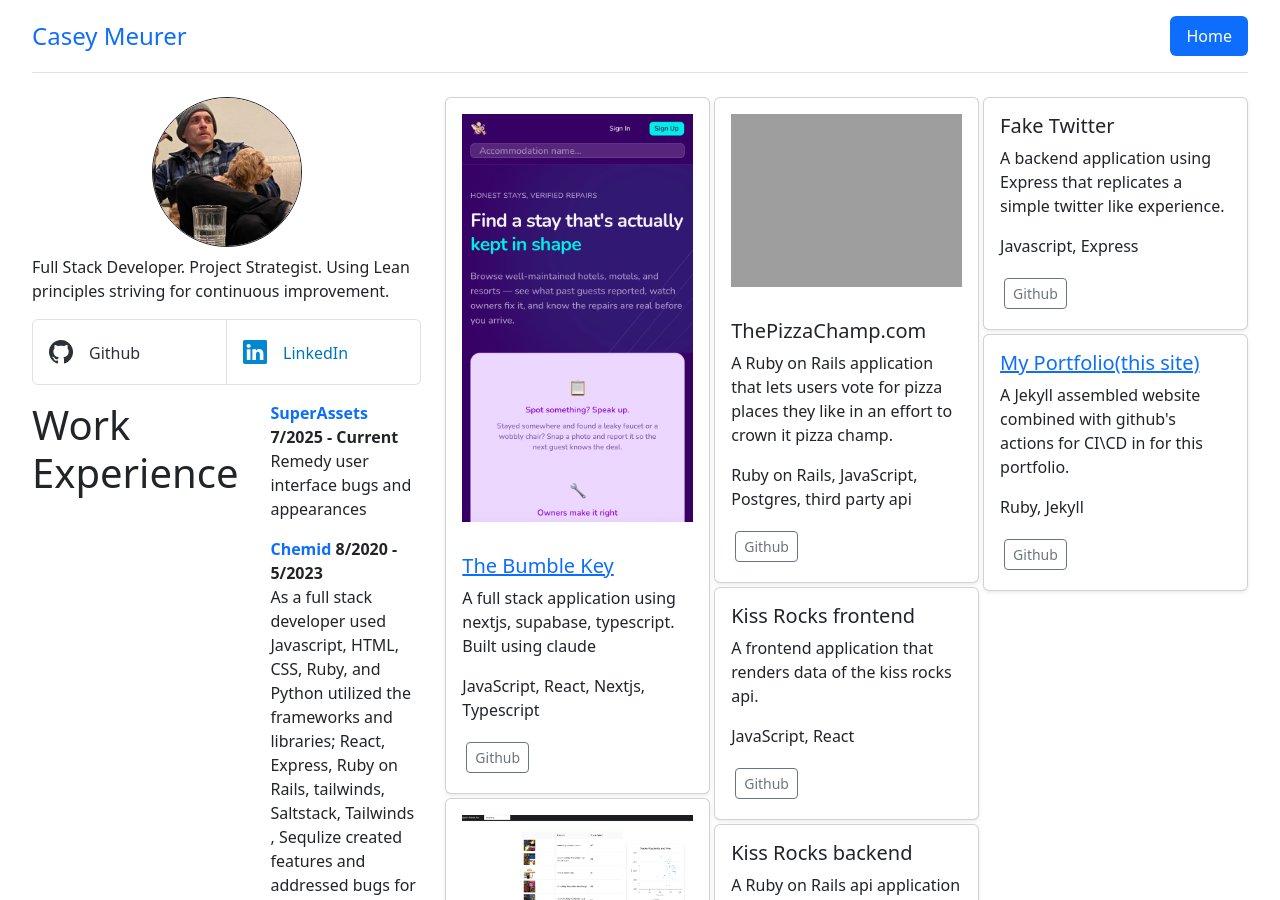
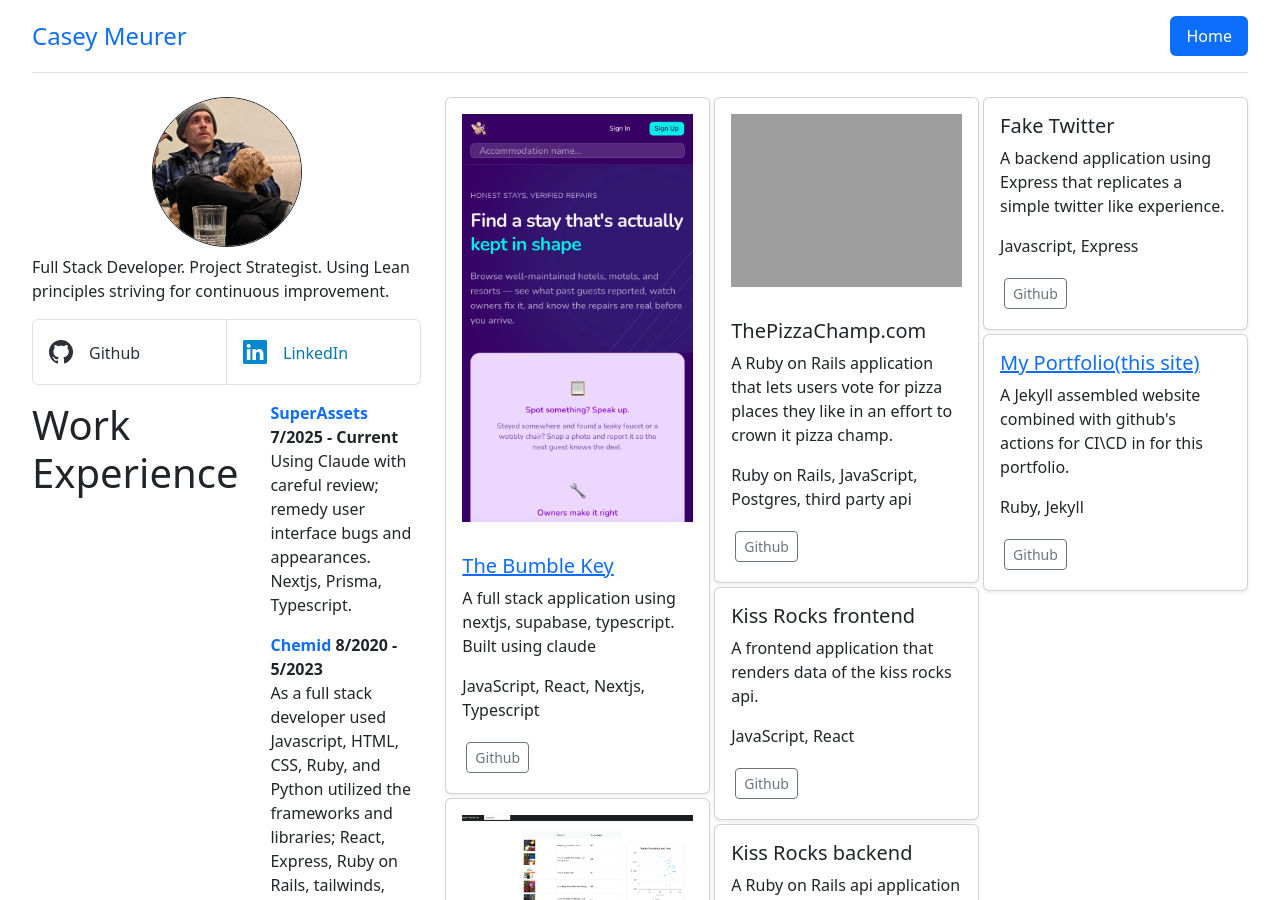
Before and after one commit to Meerkat81/my_portfolio, a Jekyll site: the page built from index.html, in a window 1280 px wide and 900 px high. Built offline with Jekyll 4.4.1, drawn with Linux system fonts in a browser that asks for light colours.

Commit message:
Update description for SuperAssets entry in employment.yml

```diff
--- a/_data/employment.yml
+++ b/_data/employment.yml
@@ -1,7 +1,7 @@
 - company: SuperAssets
   date: 7/2025 - Current
   location: Remote
-  description: Remedy user interface bugs and appearances
+  description: Using Claude with careful review; remedy user interface bugs and appearances. Nextjs, Prisma, Typescript.
   link: https://www.superassets.com/
 
 - company: Chemid
```
